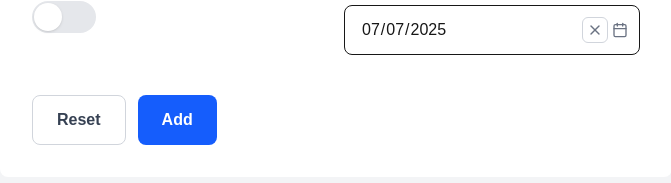
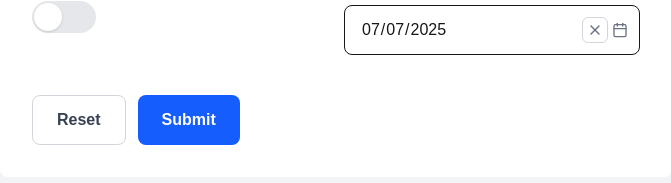
Before and after one commit to PawelJaronski/erp-front, a Next.js app: page / in a window 1280 px wide. Shown: the part 573-756 px from the top of the page, without its empty margins (304-975 px from the left). Built offline with nearby package versions, Linux system fonts and the light colour scheme.

Commit message:
minor layout fix

```diff
--- a/src/features/transactions/components/FormActions.tsx
+++ b/src/features/transactions/components/FormActions.tsx
@@ -22,7 +22,7 @@ export const FormActions: React.FC<Props> = ({ onSubmit, onReset, isSubmitting,
       disabled={isSubmitting || saveDisabled}
       className="bg-blue-600 hover:bg-blue-700 disabled:bg-blue-400 text-white cursor-pointer font-semibold py-3 px-6 rounded-lg transition-colors"
     >
-      {isSubmitting ? 'Adding...' : 'Add'}
+      {isSubmitting ? 'Adding...' : 'Submit'}
     </button>
   </div>
 );
```
